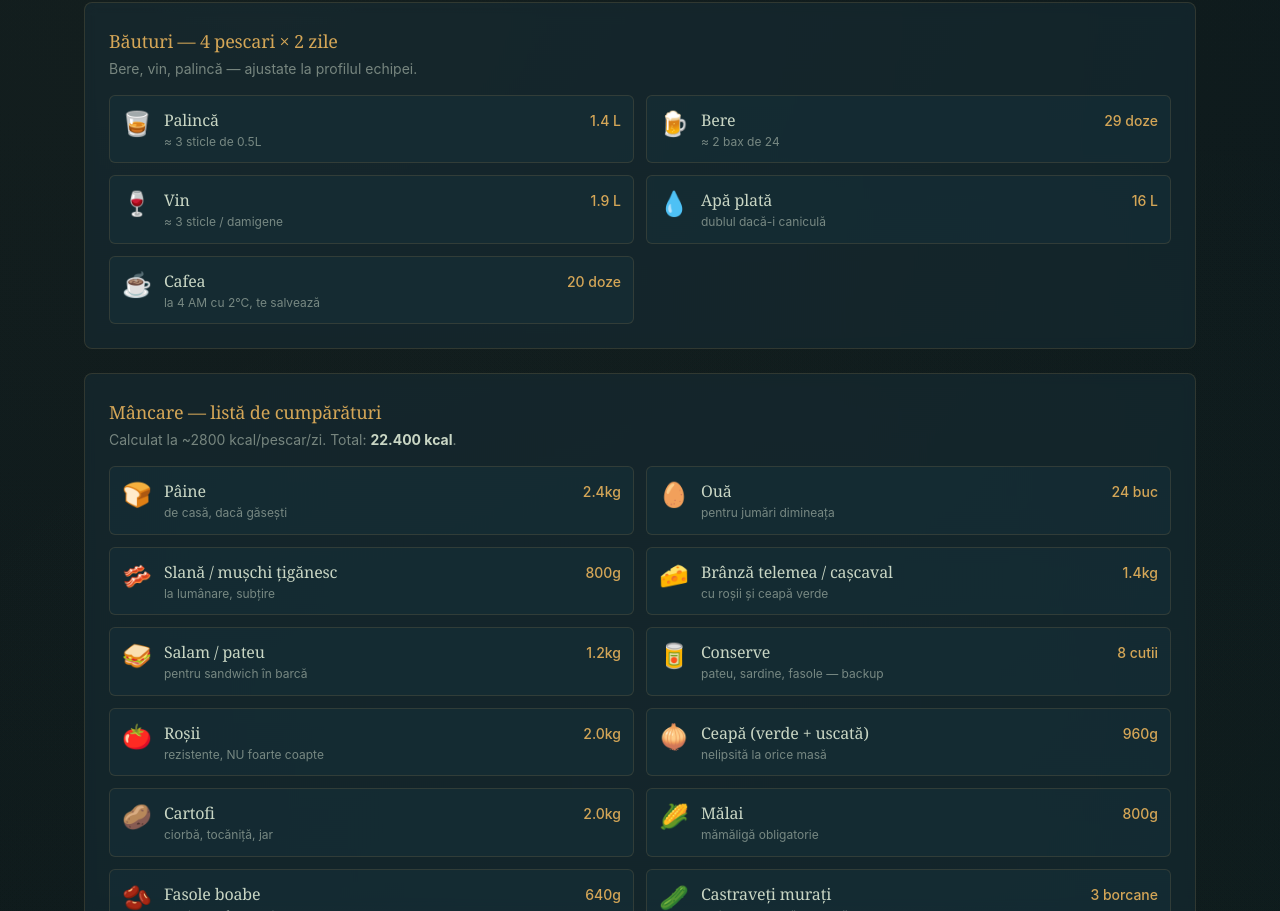
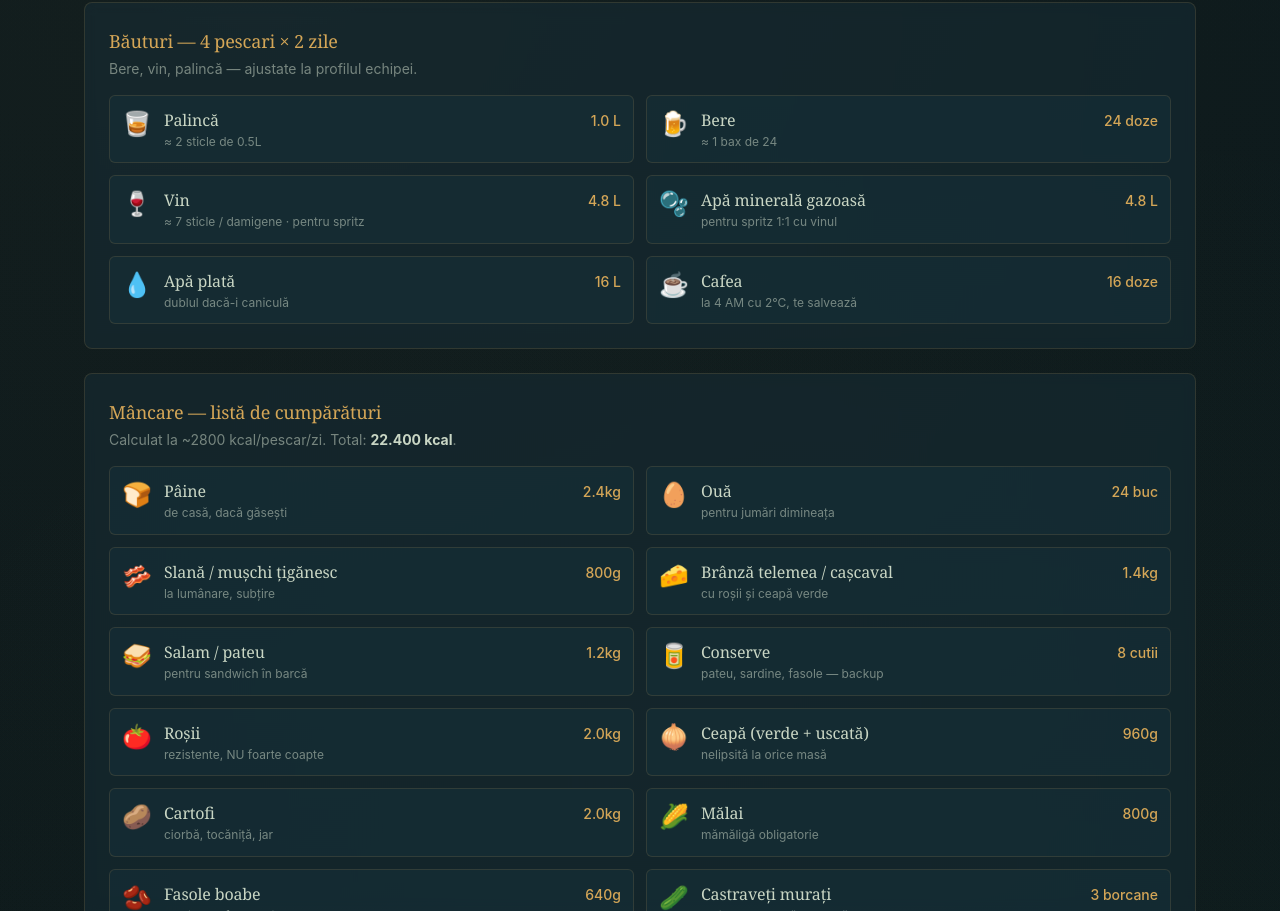
Before and after one commit to clawmvp/fishy, a Next.js app: page /provizii in a window 1280 px wide. Shown: the part 1268-2179 px from the top of the page. Built offline with nearby package versions, Linux system fonts and the light colour scheme.

Commit message:
/provizii reglaj cantitati bauturi: palinca 150→100ml/zi (sub control), bere 3→2.5 doze/zi (de la 6 doze era prea mult), vin 200ml→500ml/zi (pentru spritz cu apa minerala gazoasa), cafea 2.5→2/zi/persoana. Adaugat apa minerala gazoasa 1:1 cu vinul pentru spritz

```diff
--- a/app/provizii/page.tsx
+++ b/app/provizii/page.tsx
@@ -72,13 +72,15 @@ type Bauturi = {
   vinMl: number;
   whiskyMl: number;
   apaL: number;
+  apaMineralaL: number;
   cafea: number;
 };
 
 function calculeazaBauturi(
   pescari: number, zile: number, tip: TipPartida, anotimp: Anotimp, companie: Companie, locatie: Locatie
 ): Bauturi {
-  let palinca = 150, bere = 3, vin = 200, whisky = 0;
+  // Baseline reglat: 100ml palincă, 2.5 doze bere, 500ml vin (spritz) per pescar/zi
+  let palinca = 100, bere = 2.5, vin = 500, whisky = 0;
 
   if (tip === "spinning") { palinca *= 0.7; bere *= 0.8; vin *= 0.7; }
   else if (tip === "clonc") { palinca *= 1.6; bere *= 0.8; vin *= 0.5; }
@@ -96,13 +98,16 @@ function calculeazaBauturi(
   else if (locatie === "pensiune-bar") { palinca *= 1.4; bere *= 1.5; vin *= 1.5; whisky += 50; }
 
   const t = pescari * zile;
+  const vinMl = Math.round(vin * t);
   return {
     palincaMl: Math.round(palinca * t),
     bereDoze: Math.round(bere * t),
-    vinMl: Math.round(vin * t),
+    vinMl,
     whiskyMl: Math.round(whisky * t),
     apaL: Math.round(2 * t * 10) / 10,
-    cafea: Math.ceil(2.5 * t),
+    // Apă minerală gazoasă: 1:1 cu vinul pentru spritz, minim 1L
+    apaMineralaL: Math.max(1, Math.round((vinMl / 1000) * 10) / 10),
+    cafea: 2 * t,
   };
 }
 
@@ -286,7 +291,9 @@ export default function ProviziiPage() {
           <Linie nume="Bere" cantitate={`${b.bereDoze} doze`}
             sub={`≈ ${Math.ceil(b.bereDoze / 24)} bax de 24`} icon="🍺" />
           <Linie nume="Vin" cantitate={`${(b.vinMl / 1000).toFixed(1)} L`}
-            sub={`≈ ${Math.ceil(b.vinMl / 750)} sticle / damigene`} icon="🍷" />
+            sub={`≈ ${Math.ceil(b.vinMl / 750)} sticle / damigene · pentru spritz`} icon="🍷" />
+          <Linie nume="Apă minerală gazoasă" cantitate={`${b.apaMineralaL} L`}
+            sub="pentru spritz 1:1 cu vinul" icon="🫧" />
           {b.whiskyMl > 0 && (
             <Linie nume="Whisky / coniac" cantitate={`${b.whiskyMl} ml`}
               sub="pentru aere și fotografii" icon="🥃" />
```
